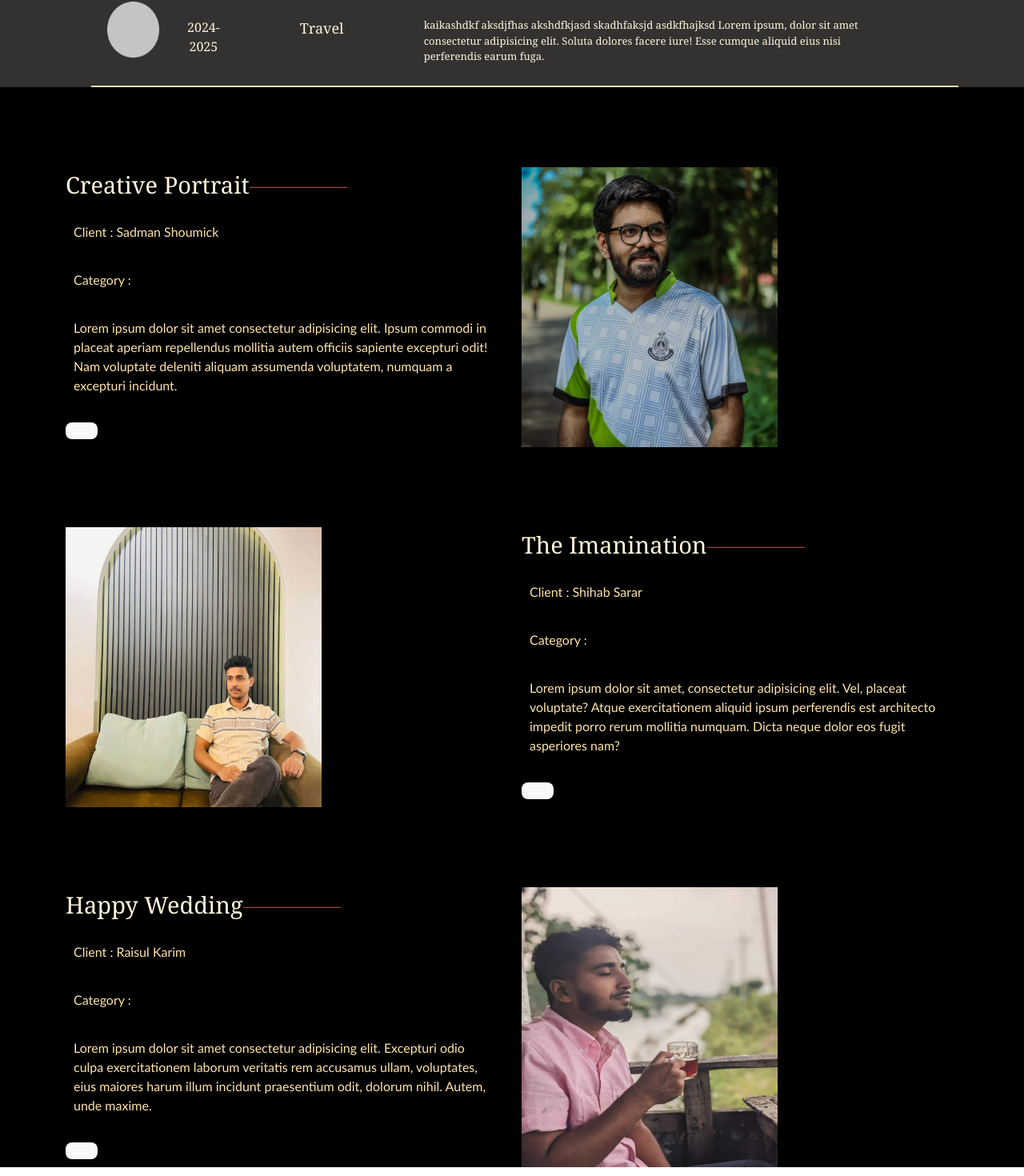
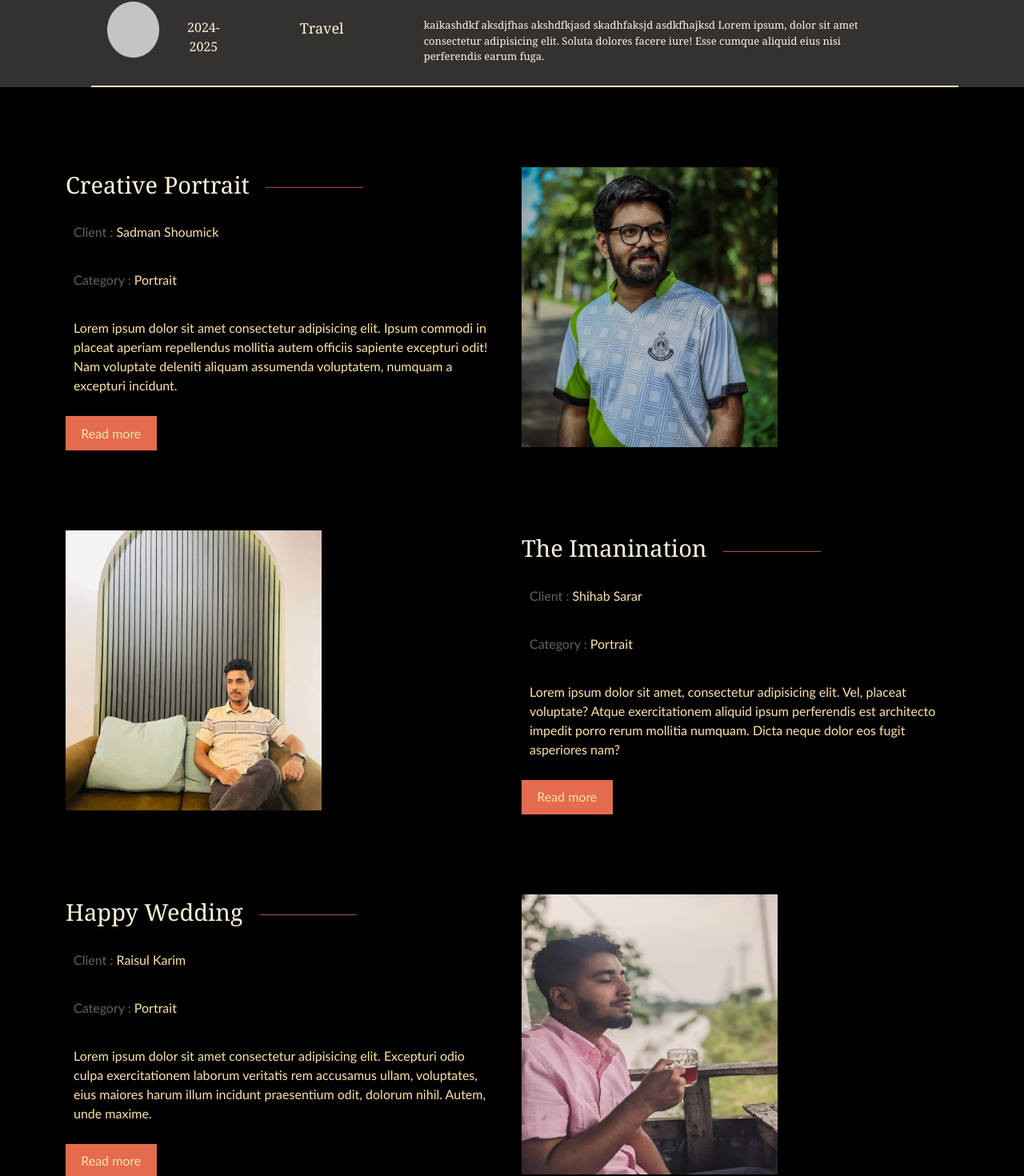
Before and after one commit to 5huv0/My-Photography-Portfolio, a React (Vite) app: page / in a window 1280 px wide. Shown: the part 3219-4689 px from the top of the page at 80% size. Built offline with nearby package versions, Linux system fonts and the light colour scheme.

Commit message:
event section done

```diff
--- a/src/App.css
+++ b/src/App.css
@@ -331,6 +331,9 @@ body{
     font-family:Georgia, 'Times New Roman', Times, serif;
 }
 
+.event-main-head img{
+    padding-left: 20px;
+}
 
 .event-main-name{
     color: #FDE3A7;
--- a/src/components/EventsSec.jsx
+++ b/src/components/EventsSec.jsx
@@ -15,17 +15,17 @@ export default function EventSec(){
                             </p>
 
                             <p className="event-main-name">
-                                <span>Client : </span>Sadman Shoumick
+                                <span className="event-main-client">Client : </span>Sadman Shoumick
                             </p>
 
                             <p className="event-main-category">
-                                <span>Category : </span>
+                                <span className="event-main-cat">Category : </span> Portrait
                             </p>
                             <p className="event-main-des">
                                 Lorem ipsum dolor sit amet consectetur adipisicing elit. Ipsum commodi in placeat aperiam repellendus mollitia autem officiis sapiente excepturi odit! Nam voluptate deleniti aliquam assumenda voluptatem, numquam a excepturi incidunt.
                             </p>
-                            <button>
-
+                            <button className="event-main-btn">
+                                Read more
                             </button>
                         </div>
                         <div className="col">
@@ -48,17 +48,17 @@ export default function EventSec(){
                             </p>
 
                             <p className="event-main-name">
-                                <span>Client : </span>Shihab Sarar
+                                <span className="event-main-client">Client : </span>Shihab Sarar
                             </p>
 
                             <p className="event-main-category">
-                                <span>Category : </span>
+                                <span className="event-main-cat">Category : </span> Portrait
                             </p>
                             <p className="event-main-des">
                                 Lorem ipsum dolor sit amet, consectetur adipisicing elit. Vel, placeat voluptate? Atque exercitationem aliquid ipsum perferendis est architecto impedit porro rerum mollitia numquam. Dicta neque dolor eos fugit asperiores nam?
                             </p>
-                            <button>
-
+                            <button className="event-main-btn">
+                                Read more
                             </button>
                         </div>
                     </div>
@@ -74,17 +74,17 @@ export default function EventSec(){
                                 <img src="./images/vertical-line.png" alt="" />
                             </p>
                             <p className="event-main-name">
-                               <span>Client : </span> Raisul Karim
+                               <span className="event-main-client">Client : </span> Raisul Karim
                             </p>
 
                             <p className="event-main-category">
-                                <span>Category : </span>
+                                <span className="event-main-cat">Category : </span> Portrait
                             </p>
                             <p className="event-main-des">
                                 Lorem ipsum dolor sit amet consectetur adipisicing elit. Excepturi odio culpa exercitationem laborum veritatis rem accusamus ullam, voluptates, eius maiores harum illum incidunt praesentium odit, dolorum nihil. Autem, unde maxime.
                             </p>
-                            <button>
-
+                            <button className="event-main-btn">
+                                Read more
                             </button>
                         </div>
                         <div className="col">
```
